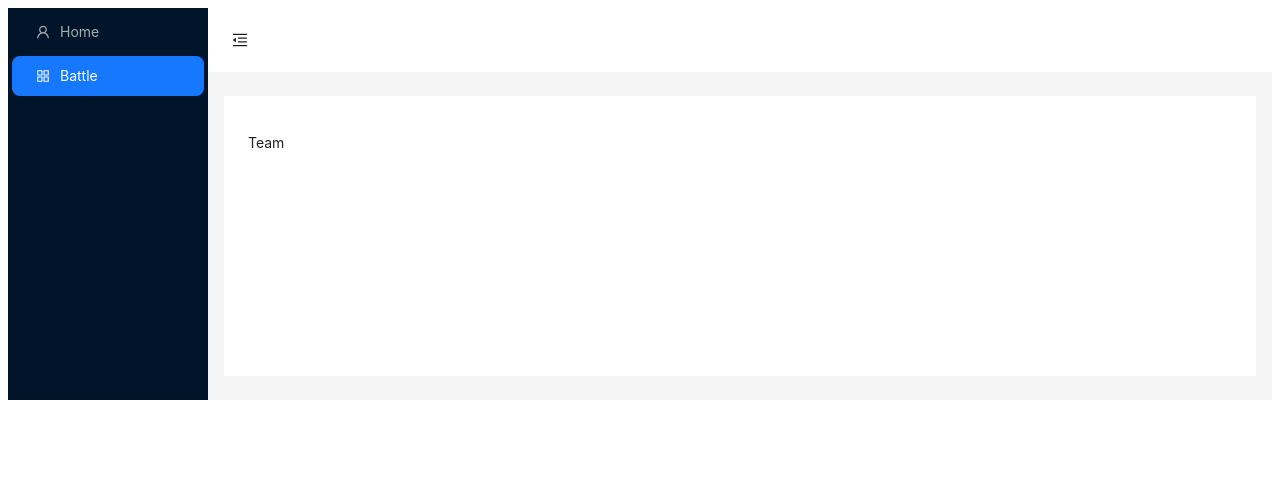
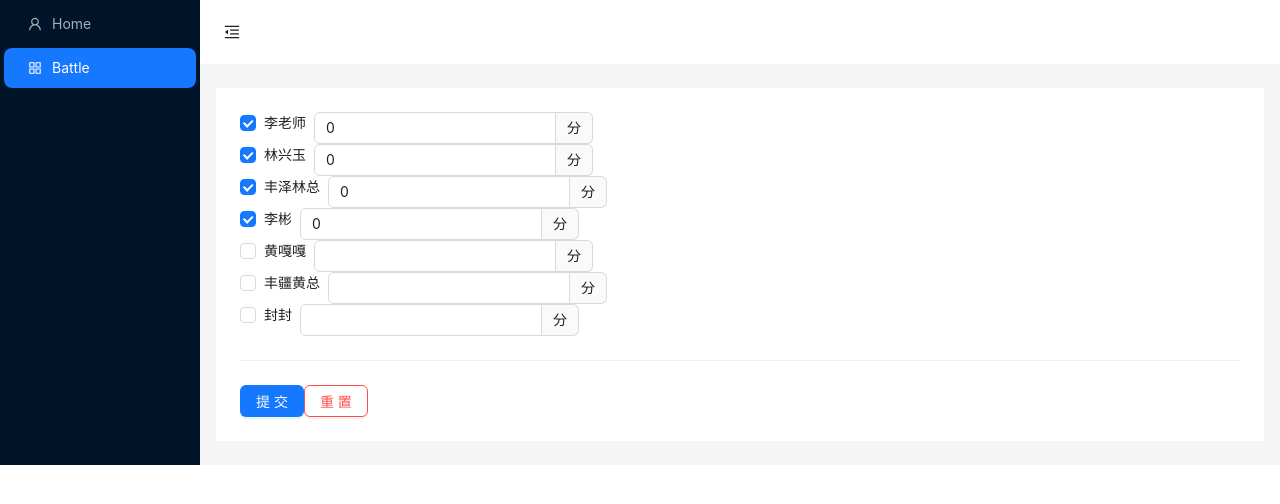
Before and after one commit to jerrylib/natata-admin, a React (Vite) app: page /#/battle in a window 1280 px wide. Shown: the top 504 px of the page. Built offline with nearby package versions, Linux system fonts and the light colour scheme.

Commit message:
feature: new logics add

```diff
--- a/package.json
+++ b/package.json
@@ -12,6 +12,7 @@
   "dependencies": {
     "antd": "^5.9.4",
     "axios": "^1.5.1",
+    "lodash": "^4.17.21",
     "react": "^18.2.0",
     "react-async-hook": "^4.0.0",
     "react-dom": "^18.2.0",
--- a/src/main.jsx
+++ b/src/main.jsx
@@ -4,6 +4,10 @@ import {
   HashRouter,
 } from "react-router-dom";
 import App from './App'
+
+// === Styles === //
+import './index.css'
+
 // === Config === //
 import { axiosInterceptorsUsed } from '@/config/axios'
 
--- a/src/pages/Team.jsx
+++ b/src/pages/Team.jsx
@@ -1,5 +1,78 @@
+import { useEffect, useState } from 'react';
+
+// === Components === //
+import { Checkbox, Row, Col, InputNumber, Button, Divider } from 'antd';
+
+// === Services === //
+import { recordPost } from '@/services/record'
+
+// === Utils === //
+import omit from 'lodash/omit';
+
+
+const defaultValue = ['李老师', '林兴玉', '丰泽林总', '李彬']
+
+const options = ['李老师', '林兴玉', '丰泽林总', '李彬', '黄嘎嘎', '丰疆黄总', '封封']
 
 const Team = () => {
-    return <p>Team</p>
+    const [selectValue, setSelectValue] = useState([])
+
+    const onChange = (event) => {
+        const { target: { value, checked } } = event
+        if (checked) {
+            setSelectValue({
+                ...selectValue,
+                [value]: 0
+            })
+        } else {
+            setSelectValue(omit(selectValue, [value]))
+        }
+    }
+
+    const handleNumberChange = (item, value) => {
+        setSelectValue({
+            ...selectValue,
+            [item]: value
+        })
+    }
+
+    const submit = () => {
+        const result = Object.keys(selectValue).map(i => {
+            return { name: i, score: selectValue[i] }
+        })
+        recordPost(result)
+    }
+
+    const reset = () => {
+        setSelectValue(defaultValue.reduce((rs, item) => {
+            rs[item] = 0
+            return rs
+        }, {}))
+    }
+
+    useEffect(() => {
+        reset()
+    }, [])
+
+    console.log('selectValue=', selectValue)
+    return <div>
+        <Checkbox.Group style={{ width: '100%' }} value={Object.keys(selectValue)} >
+            <Row>
+                {options.map((item, index) => {
+                    return <Col key={index} span={24} className='p-4 flex items-center justify-between'>
+                        <Checkbox onChange={onChange} value={item}>{item}</Checkbox>
+                        <InputNumber min={-1000} max={1000} addonAfter={'分'} value={selectValue[item]} onChange={(value) => handleNumberChange(item, value)} />
+                    </Col>
+                })}
+            </Row>
+        </Checkbox.Group>
+        <Divider />
+        <Row>
+            <Col span={24} className='flex items center justify-center gap-4'>
+                <Button type="primary" onClick={submit}>提交</Button>
+                <Button danger onClick={reset} >重置</Button>
+            </Col>
+        </Row>
+    </div>
 }
 export default Team
--- /dev/null
+++ b/src/services/record.js
@@ -0,0 +1,7 @@
+
+// === Utils === //
+import axios from 'axios'
+
+export const recordPost = (body) => {
+    return axios.post('https://natata-api.vercel.app/api/record', body)
+}
```
Also changed, not shown: 1 other file (tests, documents, lock files or other folders).
